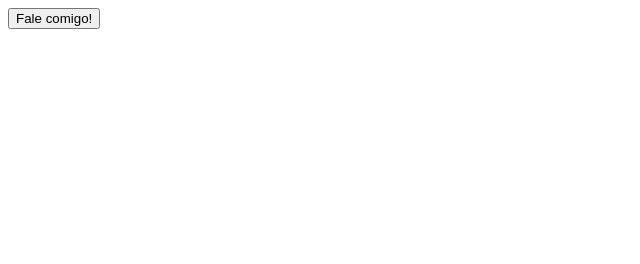
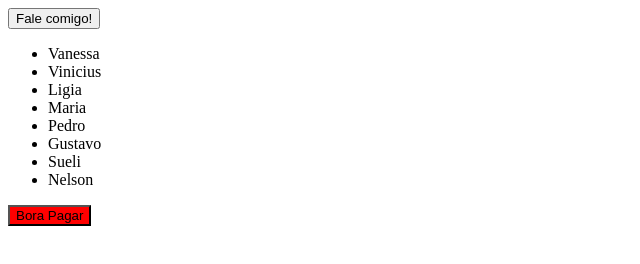
Before and after one commit to vihari2/dom.js, a plain HTML site: page index.html in a window 1280 px wide. Shown: the whole page, without its empty margins (0-640 px from the left). Drawn offline with Linux system fonts and the light colour scheme.

Commit message:
[add] exercicios

```diff
--- a/index.html
+++ b/index.html
@@ -12,6 +12,8 @@
     </div>
     <ul class="lista">
     </ul>
+    <button id="pagar">Pagar Agora!
+    </button>
     <script>
       const button = document.querySelector("#fale");
 
@@ -23,5 +25,19 @@
       divContato.innerText = "Olá pessoa, deu certo!";
       }
 
+      let filaAtendimento = ["Vanessa", "Vinicius", "Ligia", "Maria", "Pedro", "Gustavo", "Sueli", "Nelson"]
+      const lista = document.querySelector(".lista")
+      for(let i = 0; i < filaAtendimento.length; i++) {
+        const item = document.createElement("li")
+        item.innerText = filaAtendimento[i]
+        lista.appendChild(item)
+      }
+      const button1 = document.querySelector("#pagar");
+      button1.addEventListener('click', pagar);
+      function pagar() {
+        button1.innerText = "Pagando...."
+      }
+      button1.innerText = "Bora Pagar"
+      button1.style.background = "red";
   </script>
 </html>
--- a/package.json
+++ /dev/null
@@ -1,5 +0,0 @@
-{
-  "dependencies": {
-    "prettier": "^2.8.2"
-  }
-}
```
Also changed, not shown: 1 other file. Lines whose indentation alone changed are shown as unchanged.
